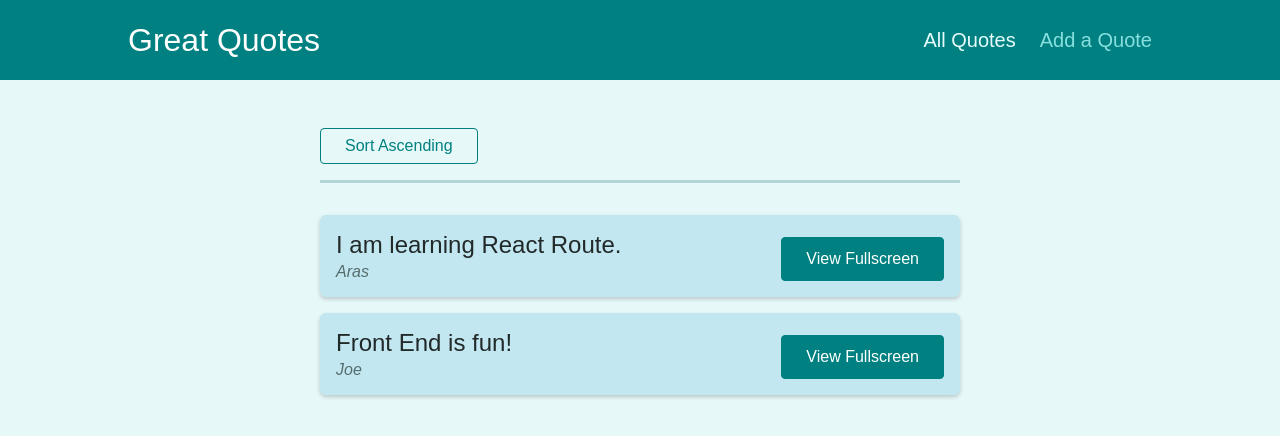
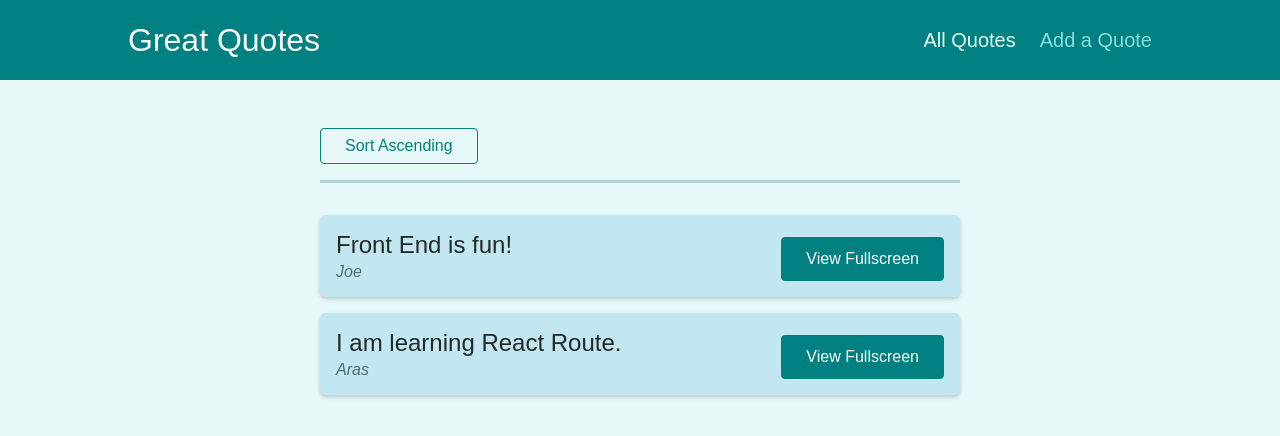
Before and after one commit to codecygen/067-React-Router-Practice-Project, a React (Create React App) app: page /quotes in a window 1280 px wide. Shown: the top 436 px of the page. Built offline with nearby package versions, Linux system fonts and the light colour scheme.

Commit message:
query parameters added for ascending and descending the list items

```diff
--- a/src/components/quotes/QuoteList.js
+++ b/src/components/quotes/QuoteList.js
@@ -6,6 +6,16 @@
 import QuoteItem from './QuoteItem';
 import classes from './QuoteList.module.css';
 
+// React-Router-Query-Parameters
+const sortQuotes = (quotes, ascending) => {
+  return quotes.sort((quoteA, quoteB) => {
+    if (ascending) {
+      return quoteA.id > quoteB.id ? 1 : -1;
+    } else {
+      return quoteA.id < quoteB.id ? 1 : -1;
+    }
+  });
+};
 
 const QuoteList = (props) => {
   // React-Router-Query-Parameters
@@ -21,11 +31,15 @@
   // URLSearchParams is a default Javascript constructor
   const queryParams = new URLSearchParams(location.search);
 
-  const isSortingAscending = queryParams.get('sort')
+  // React-Router-Query-Parameters
+  const isSortingAscending = queryParams.get('sort') === 'asc';
+
+  // React-Router-Query-Parameters
+  const sortedQuoted = sortQuotes(props.quotes, isSortingAscending);
 
   // React-Router-Query-Parameters
   const changeSortingHandler = () => {
-    history.push('/quotes?sort=asc');
+    history.push('/quotes?sort=' + (isSortingAscending ? 'desc' : 'asc'));
   };
 
   return (
@@ -33,10 +47,12 @@
       {/* React-Router-Query-Parameters */}
       <div className={classes.sorting}>
         {/* React-Router-Query-Parameters */}
-        <button onClick={changeSortingHandler}>Sort Ascending</button>
+        <button onClick={changeSortingHandler}>
+          Sort {isSortingAscending ? 'Descending' : 'Ascending'}
+        </button>
       </div>
       <ul className={classes.list}>
-        {props.quotes.map((quote) => (
+        {sortedQuoted.map((quote) => (
           <QuoteItem
             key={quote.id}
             id={quote.id}
```
Also changed, not shown: 1 other file (tests, documents, lock files or other folders).
